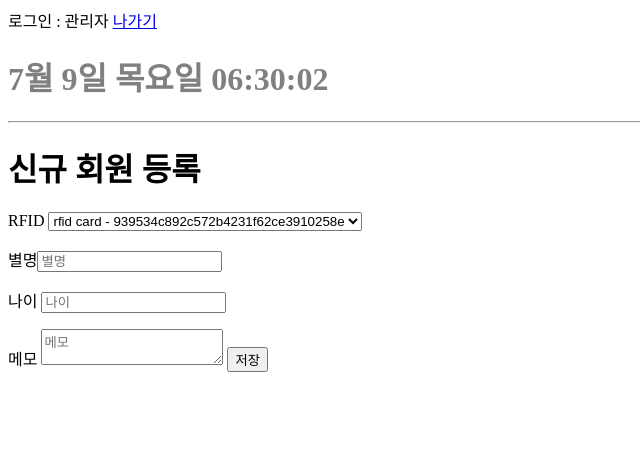
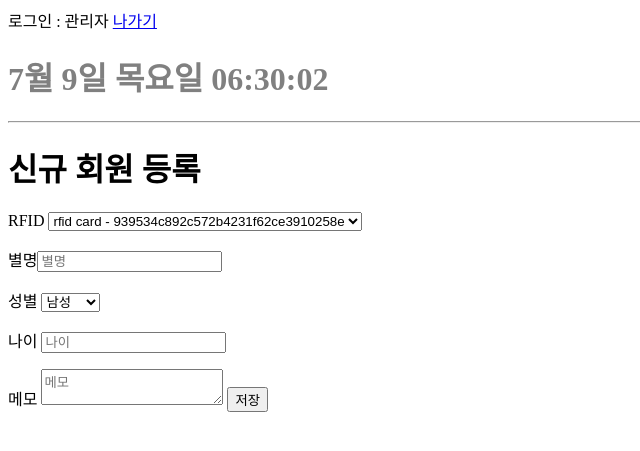
Before and after one commit to AntonSangho/moya_attendance, a Flask app: page /signup in a window 1280 px wide. Shown: the top 451 px of the page, without its empty margins (0-640 px from the left). Run offline with Flask 2, Linux system fonts and the light colour scheme; data comes from the database, SQL or seed files in the repository; data that the repository does not hold is empty.

Commit message:
add sex label

```diff
--- a/templates/signup.html
+++ b/templates/signup.html
@@ -4,12 +4,18 @@
     <form action="./signup" method="post" onsubmit="validateForm()">
             <input name="id" type="hidden"/>
         <p><label>RFID</label>
-        <select name="rfid">
+            <select name="rfid">
             {% for user in userlist %}
             <option value="{{ user.profile.rfid }} ">rfid card - {{ user.profile.rfid }} </option>
             {% endfor %}
             </select>
         <p><label>별명</label><input type="textbox" name="name" id="name" placeholder="별명"></p>
+        <p><label>성별</label>
+            <select name="sex">
+                <option value="남성">남성</option>
+                <option value="여성">여성</option>
+                <option value="불특정">불특정</option>
+            </select>
         <p><label>나이 </label><input type="textbox"  name="age" placeholder="나이"></p>
         <label>메모 </label><textarea value="memo" name="memo" placeholder="메모"></textarea>
         <input type="submit" value="저장" />
```
